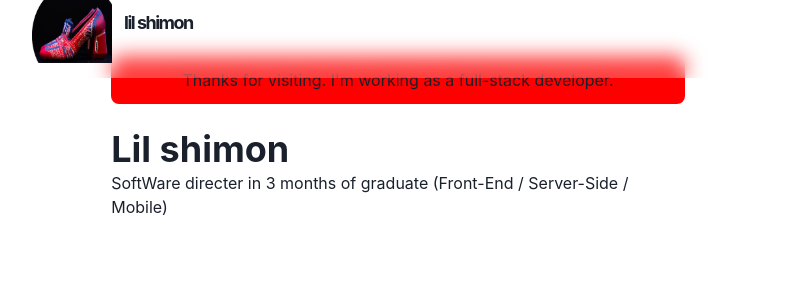
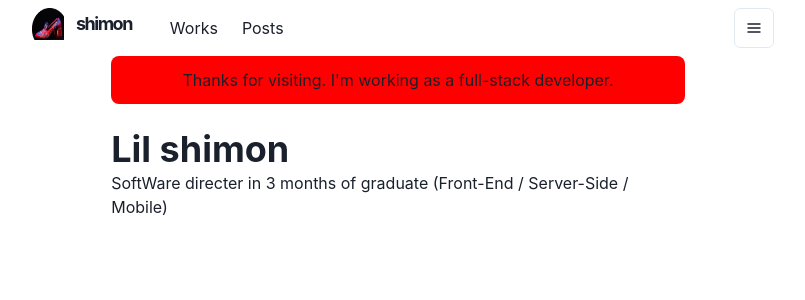
Before and after one commit to lil-shimon/lil-lily-shimon, a Next.js app: page / in a window 1280 px wide. Shown: the top 300 px of the page, without its empty margins (242-1047 px from the left). Built offline with nearby package versions, Linux system fonts and the light colour scheme.

Commit message:
feat(hamburger): added menu for mobile

```diff
--- a/components/atoms/logo/presenter/index.tsx
+++ b/components/atoms/logo/presenter/index.tsx
@@ -22,12 +22,12 @@
     <Link href={'/'}>
       <a>
         <span className={classes.logoBox}>
-          <Image src={imgSrc} width={20} height={20} alt={"logo"} />
+          <Image src={imgSrc} width={8} height={8} alt={"logo"} />
           <Text color={useColorModeValue('grey.800', 'whiteAlpha.900')}
                 fontFamily={'M PLUS Rounded 1c'}
                 fontWeight={'bold'}
                 ml={3}>
-            lil shimon
+            shimon
           </Text>
         </span>
       </a>
--- a/components/molucles/navbar/presenter/index.tsx
+++ b/components/molucles/navbar/presenter/index.tsx
@@ -1,8 +1,19 @@
 import { FC, ReactNode } from 'react';
 import Link from 'next/link';
-import { useColorModeValue, Link as ChakraLink, Box, Container, Flex, Heading } from '@chakra-ui/react';
+import {
+  useColorModeValue,
+  Link as ChakraLink,
+  Box,
+  Container,
+  Flex,
+  Heading,
+  Stack,
+  Menu,
+  MenuButton, IconButton, MenuList, MenuItem,
+} from '@chakra-ui/react';
 import { NavbarProps as NavbarPresenterProps } from '../index';
 import { LogoComponent } from '../../../atoms/logo';
+import { HamburgerIcon } from '@chakra-ui/icons';
 
 /**
  * LinkItem Presenter Props
@@ -46,10 +57,46 @@
          style={{ backdropFilter: 'blur(10px)' }} zIndex={1}>
       <Container display={'flex'} p={2} maxW={'container.md'} wrap={'wrap'} align={'center'} justify={'space-between'}>
         <Flex align={'center'} mr={5}>
-          <Heading as={'h1'} size={'lg'} letterSpacing={'tighter'} >
+          <Heading as={'h1'} size={'lg'} letterSpacing={'tighter'}>
             <LogoComponent />
           </Heading>
         </Flex>
+        <Stack
+          direction={{ base: 'column', md: 'row' }}
+          display={{ base: 'none', md: 'flex' }}
+          width={{ base: 'full', md: 'auto ' }}
+          alignItems={'center'}
+          flexGlow={1}
+          mt={{ base: 4, nmd: 0 }}
+        >
+          <LinkItemPresenter href={'/works'} path={path}>
+            Works
+          </LinkItemPresenter>
+          <LinkItemPresenter href={'/posts'} path={path}>
+            Posts
+          </LinkItemPresenter>
+        </Stack>
+
+        <Box flex={1} align={'right'}>
+          <Box ml={2} display={{ base: 'inline-block', md: 'none' }} />
+          <Menu>
+            <MenuButton as={IconButton} icon={<HamburgerIcon />} variant={'outline'} aria-label={'Options'} />
+              <MenuList>
+                <Link href={'/'} passHref>
+                  <MenuItem>About</MenuItem>
+                </Link>
+                <Link href={'/works'} passHref>
+                  <MenuItem>Works</MenuItem>
+                </Link>
+                <Link href={'/posts'} passHref>
+                  <MenuItem>Posts</MenuItem>
+                </Link>
+                <Link href={'https://github.com/lil-shimon'} passHref>
+                  <MenuItem>View Source</MenuItem>
+                </Link>
+              </MenuList>
+          </Menu>
+        </Box>
       </Container>
     </Box>
   );
```
